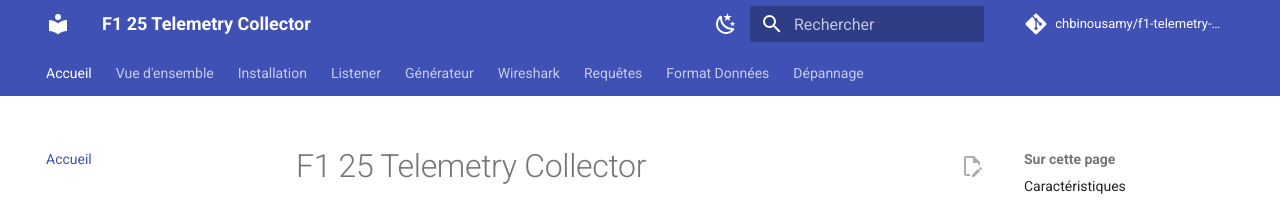
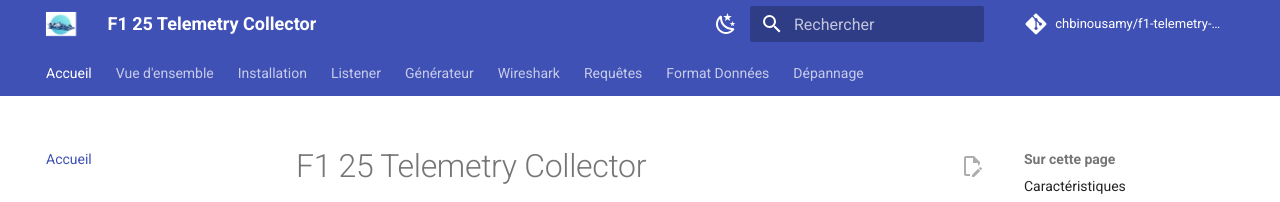
Before and after one commit to chbinousamy/f1-telemetry-docs, an MkDocs documentation site: the page built from docs/index.md, in a window 1280 px wide. Shown: the top 202 px of the page. Built offline with MkDocs 1.6.1 and Material for MkDocs 9.7.7, drawn with Linux system fonts in a browser that asks for light colours; comment, search, counter and statistics services are not loaded.

Commit message:
Add F1 logo (docs/img/f1.jpg) as site logo and favicon

```diff
--- a/mkdocs.yml
+++ b/mkdocs.yml
@@ -8,6 +8,8 @@
 theme:
   name: material
   language: fr
+  logo: img/f1.jpg
+  favicon: img/f1.jpg
   palette:
     - media: "(prefers-color-scheme: light)"
       scheme: default
```
Also changed, not shown: docs/img/f1.jpg (added).
